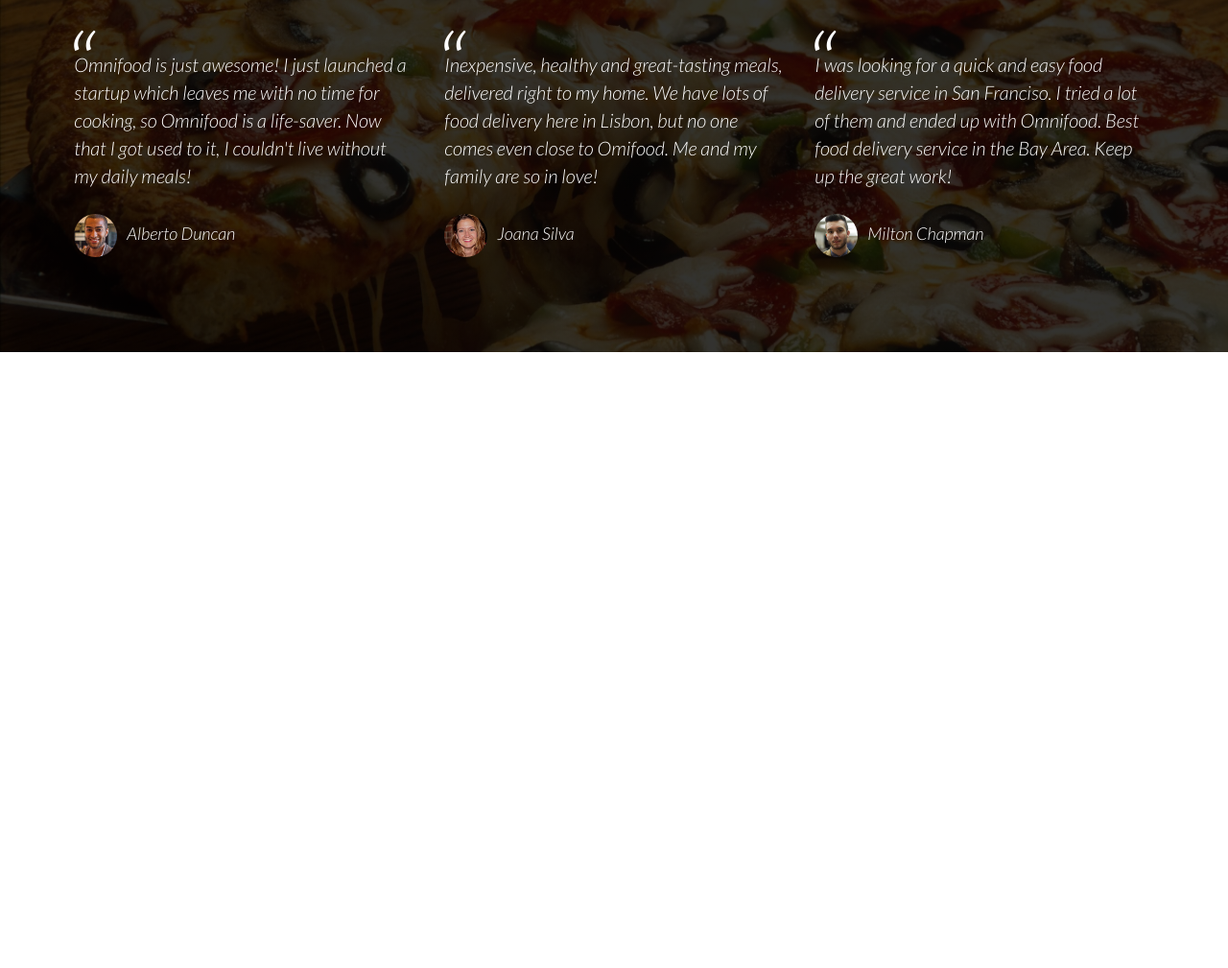
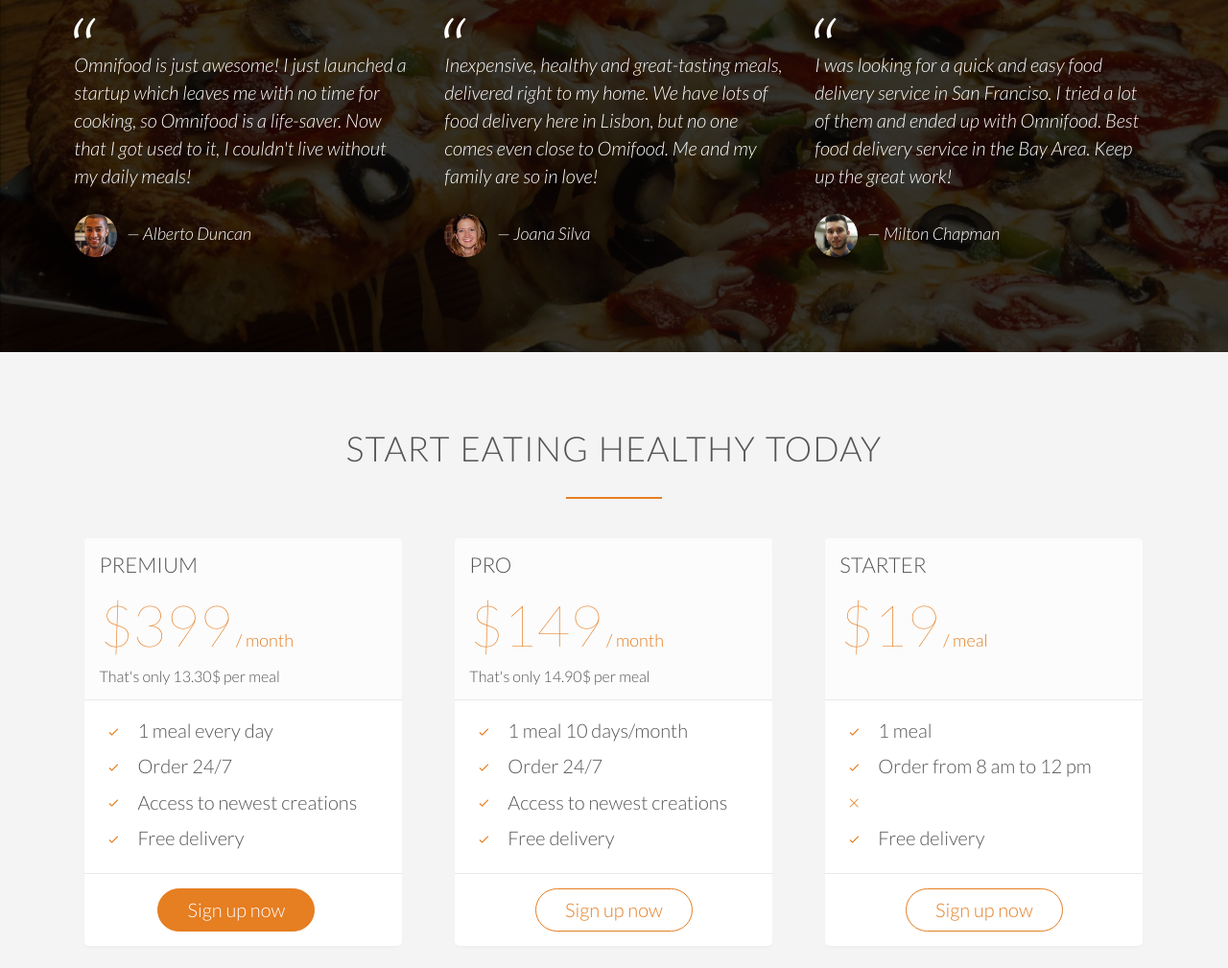
Before and after one commit to karanagarwal17/responsive-web-project, a plain HTML site: page index.html in a window 1280 px wide. Shown: the part 3559-4568 px from the top of the page at 96% size. Before the commit the page ends 3926 px from the top, so only its background shows below. Drawn offline with Linux system fonts and the light colour scheme; files whose address does not match are found by name.

Commit message:
added the plans section

```diff
--- a/index.html
+++ b/index.html
@@ -232,23 +232,106 @@
         <div class="col span-1-of-3">
           <blockquote>
             Omnifood is just awesome! I just launched a startup which leaves me with no time for cooking, so Omnifood is a life-saver. Now that I got used to it, I couldn't live without my daily meals!
-            <cite><img src="resources/img/customer-1.jpg" />Alberto Duncan</cite>
+            <cite><img src="resources/img/customer-1.jpg" />&mdash; Alberto Duncan</cite>
           </blockquote>
         </div>
         <div class="col span-1-of-3">
           <blockquote>
             Inexpensive, healthy and great-tasting meals, delivered right to my home. We have lots of food delivery here in Lisbon, but no one comes even close to Omifood. Me and my family are so in love!
-            <cite><img src="resources/img/customer-2.jpg" />Joana Silva</cite>
+            <cite><img src="resources/img/customer-2.jpg" />&mdash; Joana Silva</cite>
           </blockquote>
         </div>
         <div class="col span-1-of-3">
           <blockquote>
             I was looking for a quick and easy food delivery service in San Franciso. I tried a lot of them and ended up with Omnifood. Best food delivery service in the Bay Area. Keep up the great work!
-            <cite><img src="resources/img/customer-3.jpg" />Milton Chapman</cite>
+            <cite><img src="resources/img/customer-3.jpg" />&mdash; Milton Chapman</cite>
           </blockquote>
         </div>
       </div>
     </section>
-
+    <section class="section-plans">
+      <div class="row">
+        <h2>Start eating healthy today</h2>
+      </div>
+      <div class="row">
+        <div class="col span-1-of-3">
+          <div class="plan-box">
+            <div>
+              <h3>Premium</h3>
+              <p class="plan-price">$399<span> / month</span></p>
+              <p class="plan-price-meal">That's only 13.30$ per meal</p>
+            </div>
+            <div>
+              <ul>
+                <li><i class="ion-ios-checkmark-empty icon-small"></i>1 meal every day</li>
+                <li><i class="ion-ios-checkmark-empty icon-small"></i>Order 24/7</li>
+                <li><i class="ion-ios-checkmark-empty icon-small"></i>Access to newest creations</li>
+                <li><i class="ion-ios-checkmark-empty icon-small"></i>Free delivery</li>
+              </ul>
+            </div>
+            <div>
+              <a href="#" class="btn btn-full">Sign up now</a>
+            </div>
+          </div>
+        </div>
+        <div class="col span-1-of-3">
+          <div class="plan-box">
+            <div>
+              <h3>Pro</h3>
+              <p class="plan-price">$149<span> / month</span></p>
+              <p class="plan-price-meal">That's only 14.90$ per meal</p>
+            </div>
+            <div>
+              <ul>
+                <li><i class="ion-ios-checkmark-empty icon-small"></i>1 meal 10 days/month</li>
+                <li><i class="ion-ios-checkmark-empty icon-small"></i>Order 24/7</li>
+                <li><i class="ion-ios-checkmark-empty icon-small"></i>Access to newest creations</li>
+                <li><i class="ion-ios-checkmark-empty icon-small"></i>Free delivery</li>
+              </ul>
+            </div>
+            <div>
+              <a href="#" class="btn btn-ghost">Sign up now</a>
+            </div>
+          </div>
+        </div>
+        <div class="col span-1-of-3">
+          <div class="plan-box">
+            <div>
+              <h3>Starter</h3>
+              <p class="plan-price">$19<span> / meal</span></p>
+              <p class="plan-price-meal">&nbsp;</p>
+            </div>
+            <div>
+              <ul>
+                <li><i class="ion-ios-checkmark-empty icon-small"></i>1 meal</li>
+                <li><i class="ion-ios-checkmark-empty icon-small"></i>Order from 8 am to 12 pm</li>
+                <li><i class="ion-ios-close-empty icon-small"></i></li>
+                <li><i class="ion-ios-checkmark-empty icon-small"></i>Free delivery</li>
+              </ul>
+            </div>
+            <div>
+              <a href="#" class="btn btn-ghost">Sign up now</a>
+            </div>
+          </div>
+        </div>
+      </div>
+    </section>
   </body>
 </html>
+
+<!--
+
+Plan 2: Pro
+149$ per month
+That’s only 14.90$ per meal
+1 meal 10 days/month
+Order 24/7
+Access to newest creations
+Free delivery
+
+
+Plan 3: Starter
+19$ per meal
+1 meal
+Order from 8 am to 12 pm
+-->
--- a/resources/css/style.css
+++ b/resources/css/style.css
@@ -382,7 +382,7 @@ blockquote:before {
   content: "\201C";
   font-size: 500%;
   position: absolute;
-  top: -5pxpx;
+  top: -5px;
   left: -3px;
 }
 
@@ -392,3 +392,59 @@ cite img {
   margin-right: 10px;
   vertical-align: middle;
 }
+
+/* ------------------------------------------------------- */
+/* TESTIMONIALS */
+/* ------------------------------------------------------- */
+
+.section-plans {
+  background-color: #f4f4f4;
+}
+
+.plan-box {
+  background-color: #fff;
+  border-radius: 5px;
+  width: 90%;
+  margin-left: 5%;
+  box-shadow: 0 2px 2px #efefef;
+}
+
+.plan-box div {
+  padding: 15px;
+  border-bottom: 1px solid #e8e8e8;
+}
+
+.plan-box div:first-child {
+  background-color: #fcfcfc;
+  border-top-left-radius: 5px;
+  border-top-right-radius: 5px;
+}
+
+.plan-box div:last-child {
+  text-align: center;
+  border: 0;
+}
+
+.plan-price {
+  font-size: 300%;
+  margin-bottom: 10px;
+  font-weight: 100;
+  color: #e67e22;
+}
+
+.plan-price span {
+  font-size: 30%;
+  font-weight: 300;
+}
+
+.plan-price-meal {
+  font-size: 80%;
+}
+
+.plan-box ul {
+  list-style: none;
+}
+
+.plan-box ul li {
+  padding: 5px 0px;
+}
```
